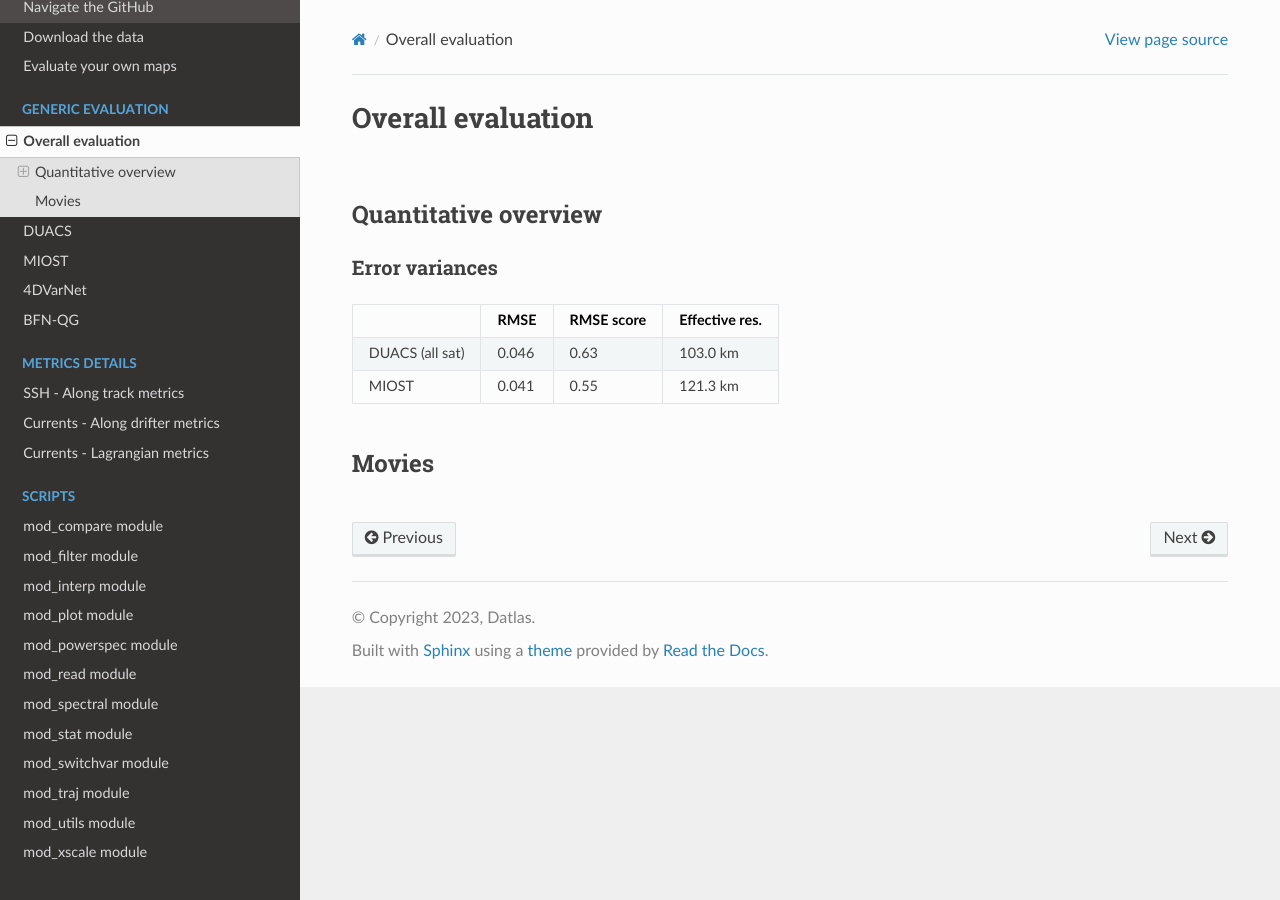
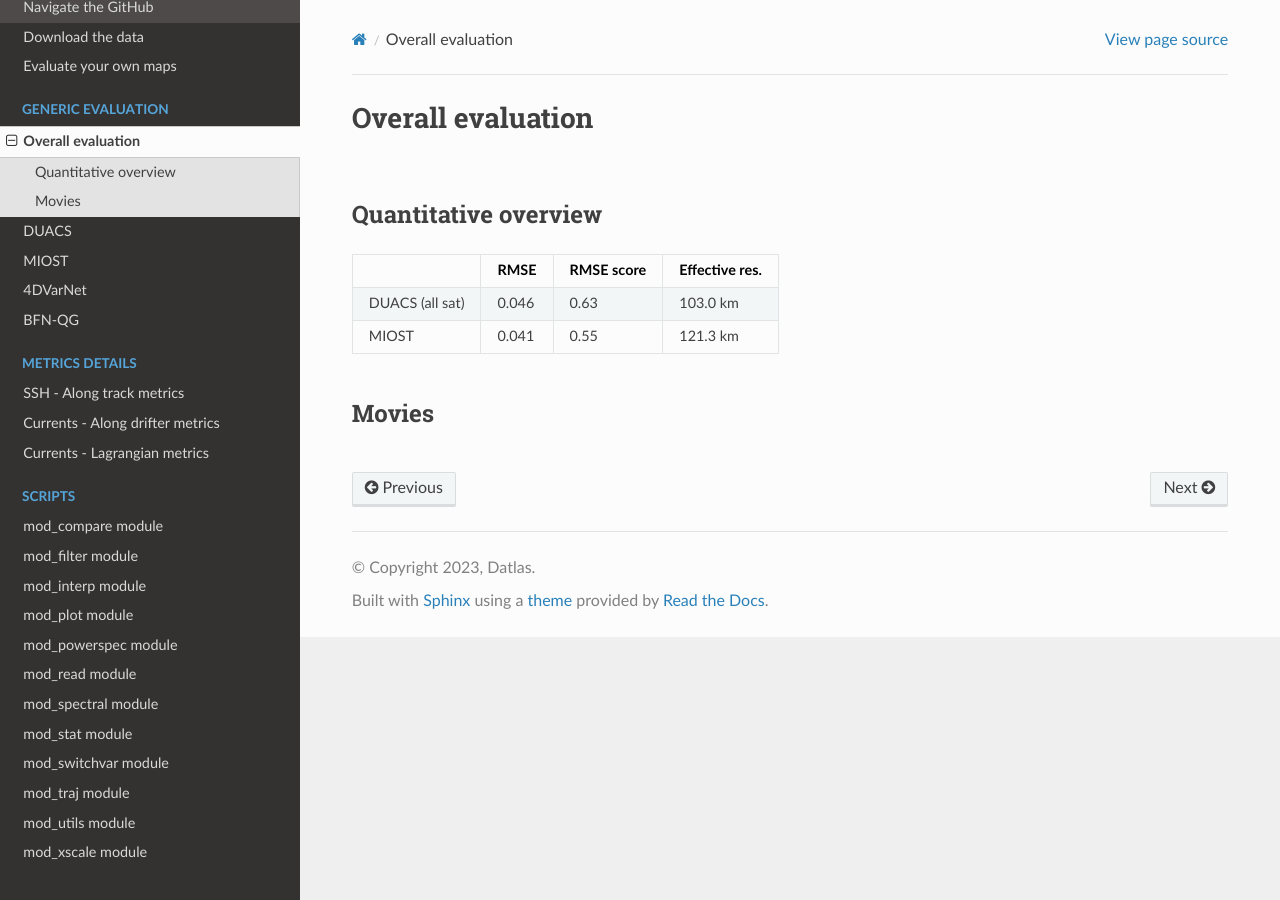
Before and after one commit to ocean-data-challenges/2024c_DC_4DMedSea-ESA, a Sphinx documentation site: the page built from docs/source/2_eval_generic/eval_overall.md, in a window 1280 px wide. Built offline with Sphinx 7.4.7 and the Read the Docs theme 2.0.0, drawn with Linux system fonts in a browser that asks for light colours.

Commit message:
Inserting results in the readthedocs

```diff
--- a/docs/source/2_eval_generic/eval_overall.md
+++ b/docs/source/2_eval_generic/eval_overall.md
@@ -7,7 +7,6 @@
 
 ##  Quantitative overview
 
-### Error variances
 
 |               | RMSE | RMSE score | Effective res. |
 |---------------|------|------------|----------------|
```
Also changed, not shown: 6 other files.
